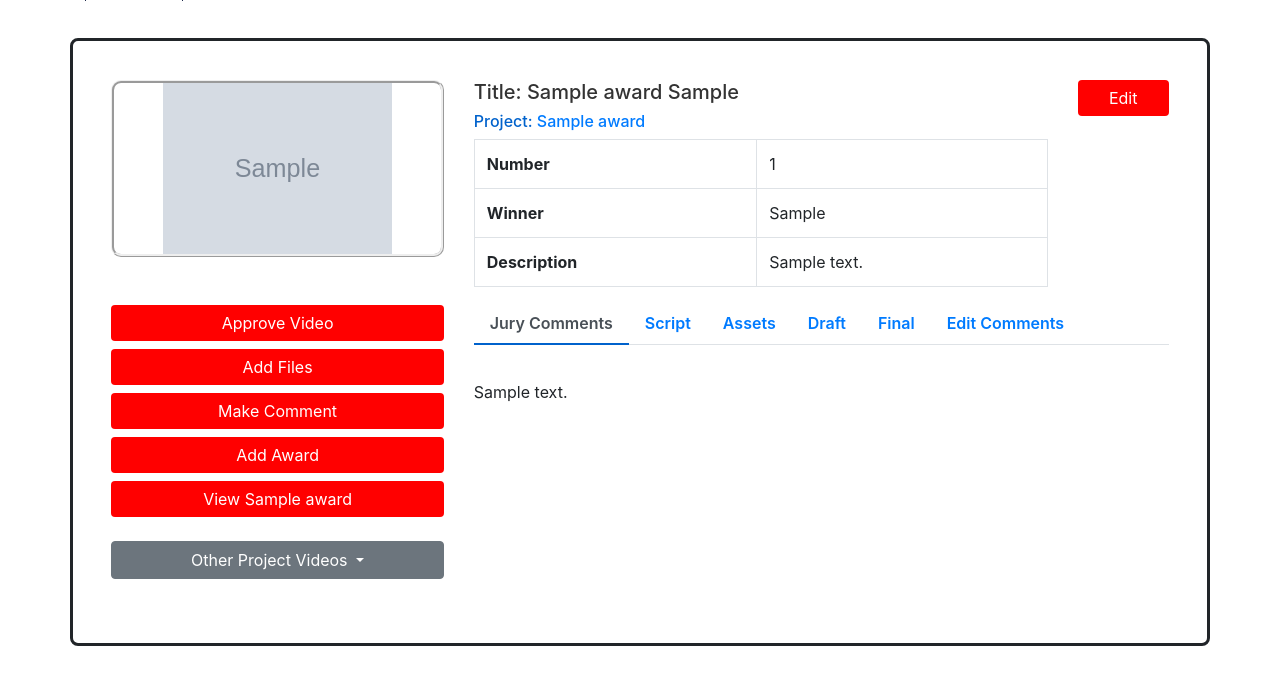
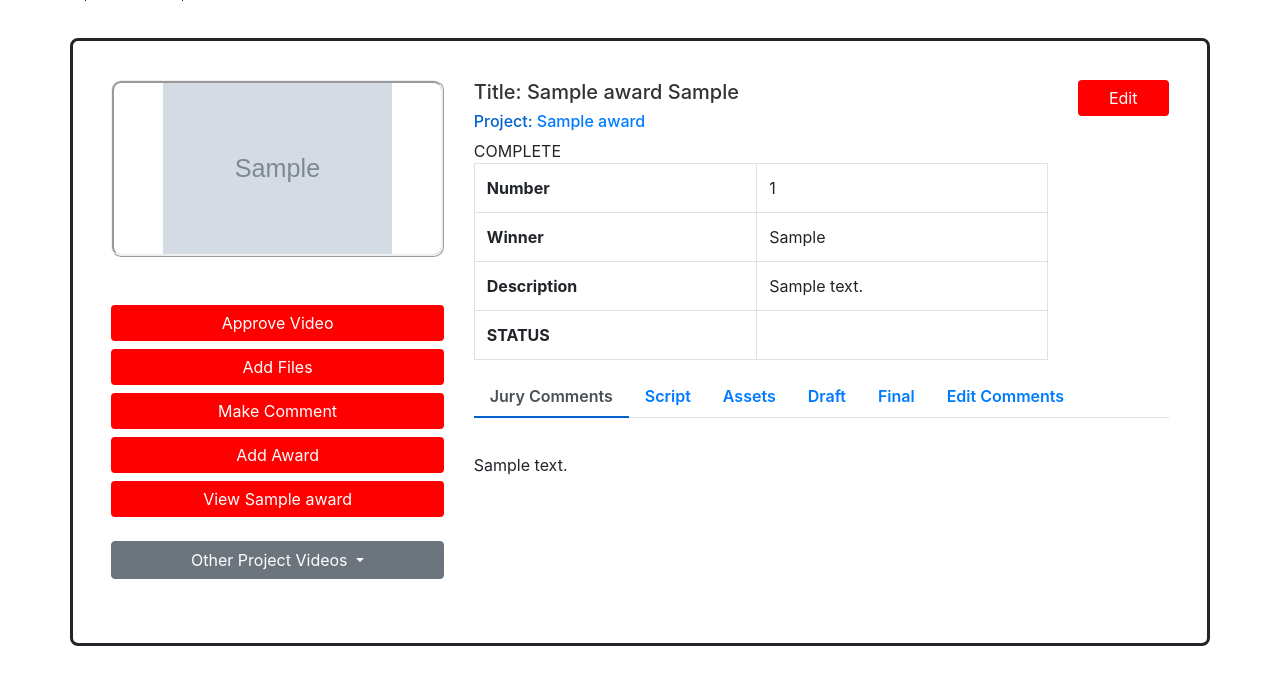
Before and after one commit to imnotberg/vcmproduction, a Django app: page /org/1/awards/1/award/1 in a window 1280 px wide. Shown: the part 64-749 px from the top of the page. Run offline with Django 3.2, Linux system fonts and the light colour scheme; a user stored in the database is signed in; tables that the repository leaves empty hold one stand-in row (values such as "Sample post"); grey boxes marked "Sample" are stand-in pictures; some libraries are stand-ins or nearby versions.

Commit message:
update approve

```diff
--- a/project/templates/project/award_detail.html
+++ b/project/templates/project/award_detail.html
@@ -56,6 +56,10 @@
                 <th>Description</th>
                 <td>{{object.award_description}}</td>
             </tr>
+            {% if object.complete == True %}
+                <th>STATUS</th>
+                <tr>COMPLETE</tr>
+            {% endif %}
         </table>
         </div>
         <div class="col-sm-2">
```
